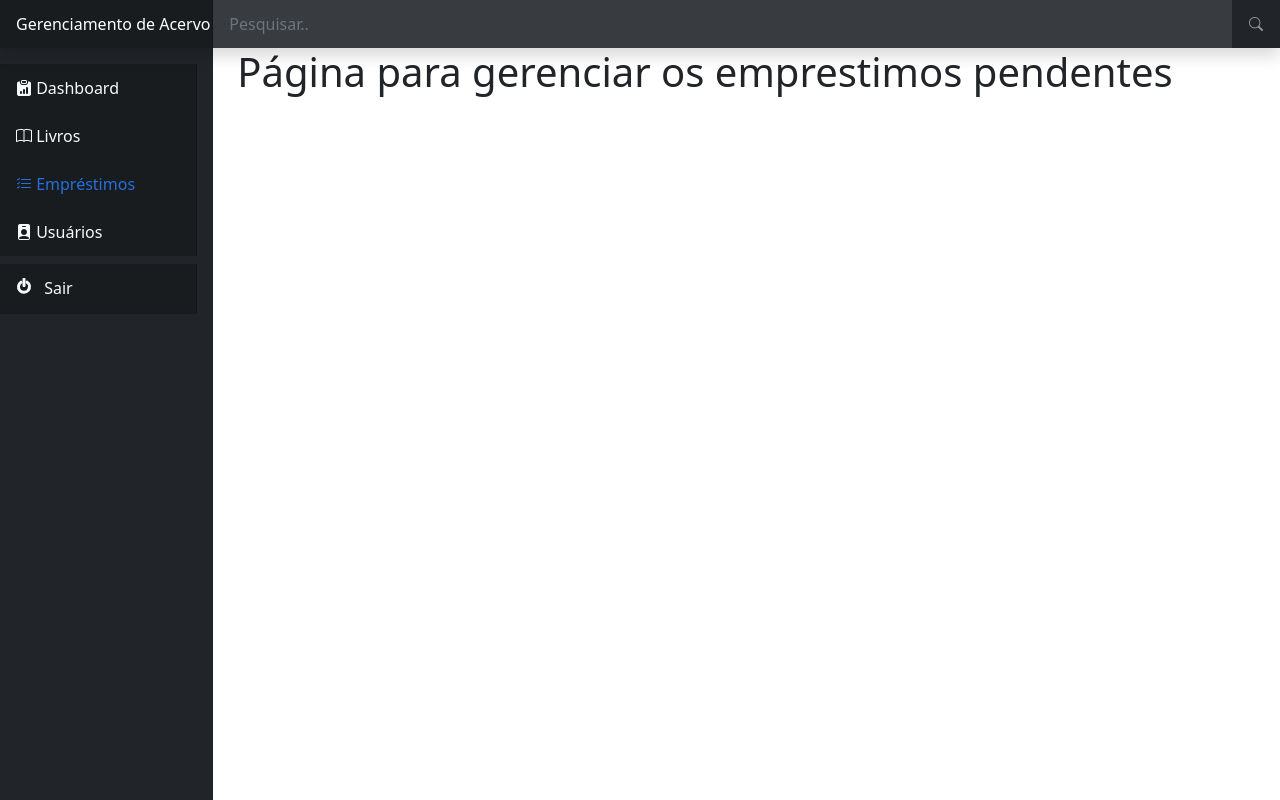
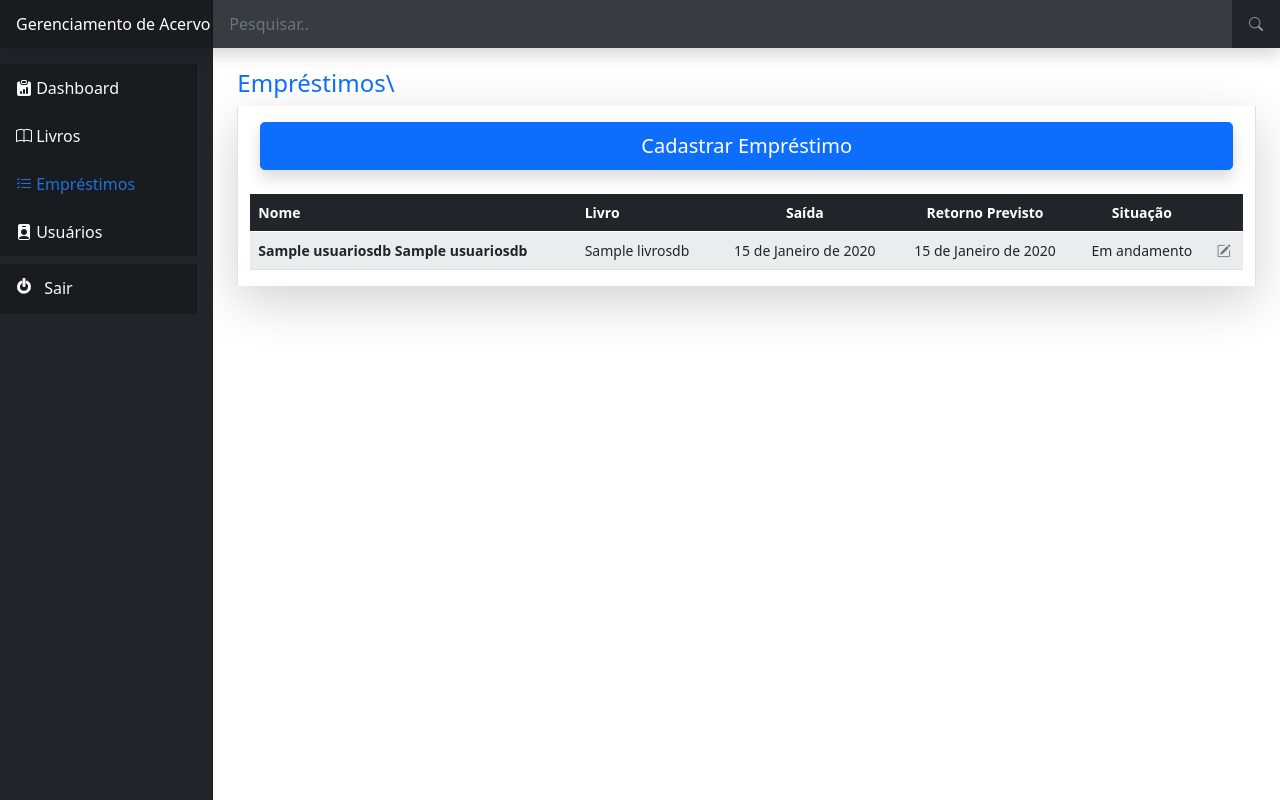
Before and after one commit to PatrickALM/PI-webapp-django, a Django app: template livro/templates/emprestimos.html in a window 1280 px wide. Run offline with Django 4.2, Linux system fonts and the light colour scheme; the template is opened without the code that fills it: values that come from a table or form of the project are taken from there, others are empty; tables that the repository leaves empty hold one stand-in row (values such as "Sample post").

Commit message:
create cadastro-emprestimo

```diff
--- a/livro/forms.py
+++ b/livro/forms.py
@@ -1,5 +1,5 @@
 from django import forms
-from .models import Livrosdb
+from .models import Livrosdb, Emprestimosdb
 
 CATEGORIA_FILTRO =[
     ("0", "Todas"),
@@ -44,6 +44,20 @@ class LivroForm(forms.ModelForm):
         for visible in self.visible_fields():
             visible.field.widget.attrs['class'] = 'form-control my-2 ms-2'
 
+class EmprestimoForm(forms.ModelForm):
+    class Meta:
+        model = Emprestimosdb
+        fields = ('id_livro','id_usuario','data_saida','data_retorno_previsto')
+
+
+    def __init__(self, *args, **kwargs):
+        super(EmprestimoForm, self).__init__(*args, **kwargs)
+
+        for visible in self.visible_fields():
+            visible.field.widget.attrs['class'] = 'form-control my-2 ms-2'
+
+
+
 class FiltroForm(forms.Form):
     categoria = forms.ChoiceField(choices=CATEGORIA_FILTRO,widget=forms.Select(attrs={'onchange': 'filtro.submit();'}))
     disponibilidade = forms.ChoiceField(choices=DISP_FILTRO,widget=forms.Select(attrs={'onchange': 'filtro.submit();'}))
--- a/livro/models.py
+++ b/livro/models.py
@@ -2,6 +2,12 @@ from django.db import models
 from django.core.validators import MinValueValidator, MaxValueValidator
 import datetime
 from usuarios.models import Usuariosdb,Funcionariosdb
+
+situacoes = (
+    ('Em andamento','Em andamento'),
+    ('Atrasado','Atrasado'),
+    ('Concluido','Concluido'),
+)
 
 
 class Categoriadb(models.Model):
@@ -23,6 +29,9 @@ class Livrosdb(models.Model):
             validators=[
                 MinValueValidator(1900),
                 MaxValueValidator(datetime.date.today().year)])
+    qntd_total = models.IntegerField(default=1)
+    qntd_emprestado =  models.IntegerField(default=0)
+
     categoria = models.ForeignKey(Categoriadb,on_delete=models.CASCADE)
 
 
@@ -37,16 +46,17 @@ class Livrosdb(models.Model):
 class Emprestimosdb(models.Model):
     id_livro = models.ForeignKey(Livrosdb, on_delete=models.CASCADE)
     id_usuario = models.ForeignKey(Usuariosdb, on_delete=models.CASCADE)
-    id_funcionario = models.ForeignKey(Funcionariosdb, on_delete=models.CASCADE)
+    id_funcionario = models.ForeignKey(Funcionariosdb, on_delete=models.CASCADE, null=True, default=None)
     data_saida = models.DateField(default=datetime.date.today())
-    data_retorno = models.DateField()
-    situacao = models.CharField(max_length=30)
+    data_retorno_previsto = models.DateField(default=datetime.date.today() + datetime.timedelta(days=7))
+    data_retorno = models.DateField(null=True,blank=True,default=None)
+    situacao = models.CharField(max_length=30, choices=situacoes, default='Em andamento')
 
     class Meta:
         verbose_name = 'Empréstimo'
 
-    def __str__(self):
-        return self.data_saida + ' - ' + self.data_retorno
+    # def __str__(self):
+    #     return self.id_livro + ' - ' + self.id_usuario + ' Entrega: '+ self.situacao
 
 
 
--- a/livro/templates/emprestimos.html
+++ b/livro/templates/emprestimos.html
@@ -1,7 +1,81 @@
 {% extends 'base.html' %}
 
 {% block 'conteudo' %}
-<h1> Página para gerenciar os emprestimos pendentes</h1>
+<br>
+<h4><a href="#" class="text-decoration-none">Empréstimos\</a></h3>
+
+<div class="container border-start border-end shadow-lg pt-3">
+
+
+    <div class="row justify-content-center">
+
+
+        <!-- Botão que ativa a Modal de cadastro de usuarios-->
+        <button type="button" style="max-width: 98%;" class=" shadow btn btn-primary btn-lg mb-4" data-bs-toggle="modal" data-bs-target="#cadastroEmprestimoModal">
+            Cadastrar Empréstimo
+        </button>
+
+
+        <!-- Modal  Cadastro de Usuario -->
+        <div class="modal fade" id="cadastroEmprestimoModal" tabindex="-1" aria-labelledby="cadastroEmprestimoModalLabel" aria-hidden="true">
+            <div class="modal-dialog">
+            <div class="modal-content">
+                <div class="modal-header">
+                <h5 class="modal-title" id="cadastroEmprestimoModalLabel">Cadastrar Empréstimo</h5>
+                <button type="button" class="btn-close" data-bs-dismiss="modal" aria-label="Close"></button>
+                </div>
+                <div class="modal-body">
+                    <form action="{% url 'cadastro_emprestimo' %}" method="POST">
+                        {% csrf_token %}
+                        <table>
+                            {{form.as_table}}
+                        </table>
+
+                        <div class="modal-footer mt-2">
+                            <input type="submit" class="btn btn-primary" value="Cadastrar">
+                        </div>
+                    </form>
+                </div>
+
+            </div>
+            </div>
+        </div>
+
+    </div>
+
+
+    <div class="row justify-content-center">
+        <table class="table table-striped table-hover ms-sm-auto col-lg-10 px-md-4 bg-light">
+            <thead class="table-dark">
+            <tr>
+                <th scope="col">Nome</th>
+                <th scope="col">Livro</th>
+                <th scope="col" class="text-center">Saída</th>
+                <th scope="col" class="text-center">Retorno Previsto</th>
+                <th scope="col" class="text-center">Situação</th>
+                <th scope="col"></th>
+            </tr>
+            </thead>
+            {% for i in historico %}
+            <tbody>
+            <tr>
+                <th scope="row">{{i.id_usuario}}</th>
+                <td>{{i.id_livro}}</td>
+                <td class="text-center">{{i.data_saida}}</td>
+                <td class="text-center">{{i.data_retorno_previsto}}</td>
+                <td class="text-center">{{i.situacao}}</td>
+                <td><a href="#" type="button" class="link-secondary border-0"><i class="bi bi-pencil-square"></i></a>
+
+                </td>
+            </tr>
+            </tbody>
+            {%endfor%}
+        </table>
+    </div>
+
+
+
+</div>
 
 {% endblock %}
 
--- a/livro/urls.py
+++ b/livro/urls.py
@@ -8,4 +8,5 @@ urlpatterns = [
     path('cadastro_livro/', views.cadastro_livro, name='cadastro_livro'),
     path('editar_livro/<int:info>', views.editar_livro, name='editar_livro'),
     path('excluir_livro/<int:info>', views.excluir_livro, name='excluir_livro'),
+    path('cadastro_emprestimo/', views.cadastro_emprestimo, name='cadastro_emprestimo'),
     ]
```
Also changed, not shown: livro/views.py (+32 -5 lines), livro/migrations/0010_emprestimosdb_data_retorno_previsto_and_more.py (added), livro/migrations/0011_alter_emprestimosdb_data_retorno_and_more.py (added), livro/migrations/0012_alter_emprestimosdb_id_funcionario.py (added).
